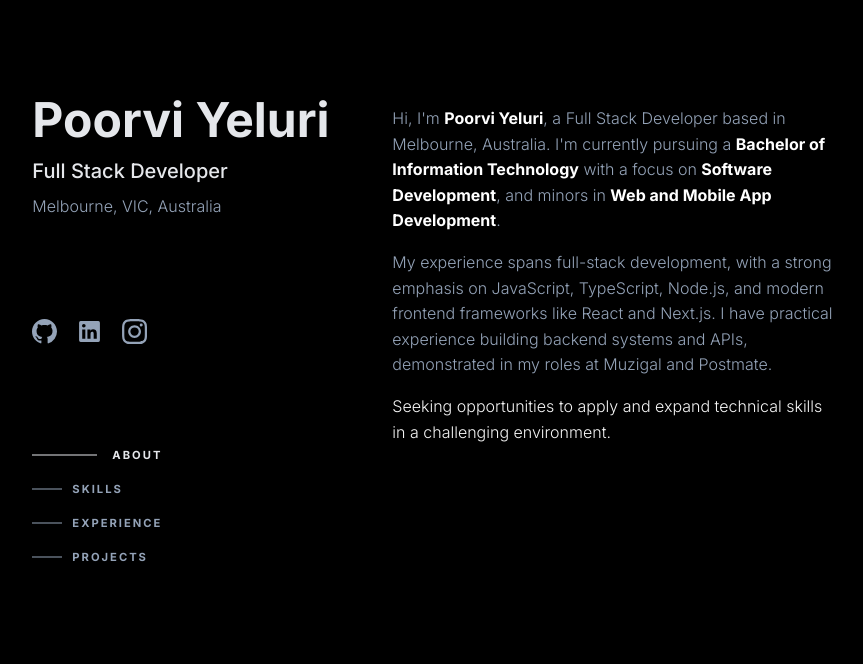
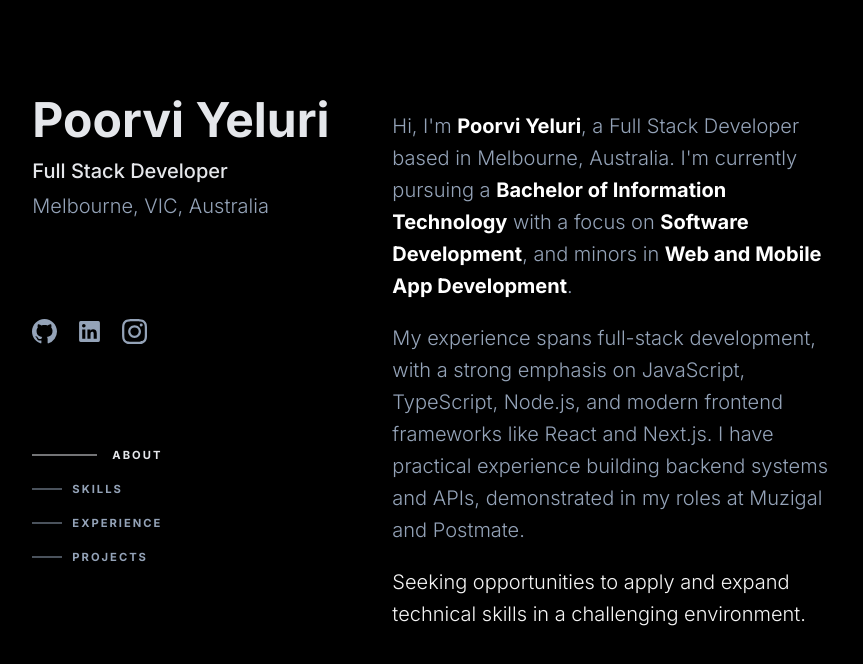
Before and after one commit to Poorvi-Yeluri/poorviyeluri-portfolio-webpage, a website: page index.v2.html in a window 1280 px wide. Shown: the whole page, without its empty margins (234-1097 px from the left). Drawn offline with Linux system fonts and the light colour scheme.

Commit message:
Changed font size

```diff
--- a/index.css
+++ b/index.css
@@ -32,7 +32,7 @@
 }
 
 .content-text {
-    font-size: var(--font-size-normal);
+    font-size: var(--font-size-medium);
     font-weight: var(--font-weight-normal);
     color: var(--font-content-color);
     line-height: 26px;
```
